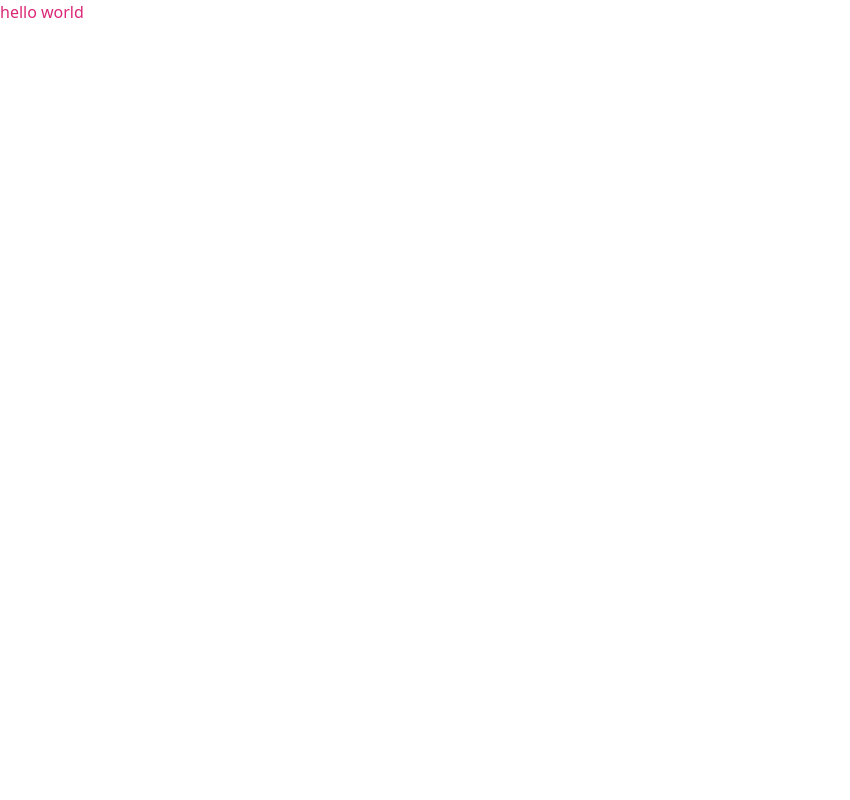
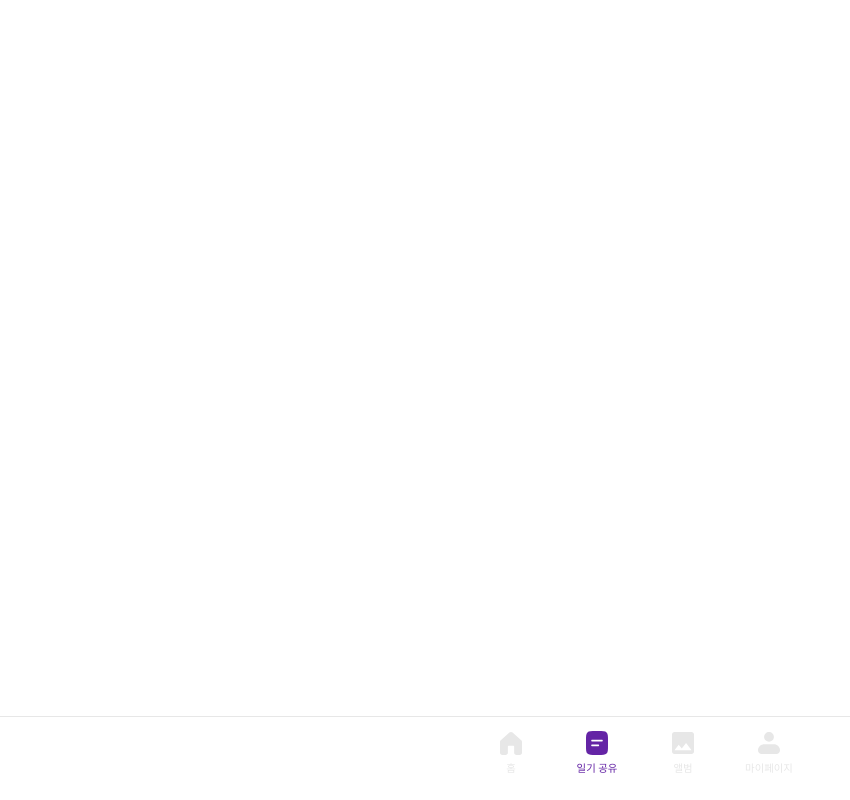
Before and after one commit to Canvas-Diary/Frontend, a React (Vite) app: page /explore in a window 1280 px wide. Shown: the whole page, without its empty margins (0-850 px from the left). Built offline with nearby package versions, Linux system fonts and the light colour scheme.

Commit message:
feat: router 생성, Layout 생성

```diff
--- a/src/App.tsx
+++ b/src/App.tsx
@@ -1,5 +1,9 @@
+import { RouterProvider } from "react-router-dom";
+import router from "./router/router";
+import GlobalFallback from "./components/layout/fallback/GlobalFallback";
+
 function App() {
-  return <p className="text-pink-600">hello world</p>;
+  return <RouterProvider router={router} fallbackElement={<GlobalFallback />} />;
 }
 
 export default App;
--- a/src/components/common/Navbar.tsx
+++ b/src/components/common/Navbar.tsx
@@ -6,7 +6,7 @@ import Who from "../../assets/svg/who.svg?react";
 
 const GNB = [
   { icon: <Home />, label: "홈", path: "/" },
-  { icon: <Sns />, label: "일기 공유", path: "/sns" },
+  { icon: <Sns />, label: "일기 공유", path: "/explore" },
   { icon: <Album />, label: "앨범", path: "/album" },
   { icon: <Who />, label: "마이페이지", path: "/mypage" },
 ];
--- /dev/null
+++ b/src/components/layout/Layout.tsx
@@ -0,0 +1,15 @@
+import { Outlet } from "react-router-dom";
+import Navbar from "../common/Navbar";
+
+const Layout = () => {
+  return (
+    <div className="flex h-screen w-screen flex-col">
+      <div className="flex-grow">
+        <Outlet />
+      </div>
+      <Navbar />
+    </div>
+  );
+};
+
+export default Layout;
--- /dev/null
+++ b/src/router/router.tsx
@@ -0,0 +1,81 @@
+import { lazy, Suspense } from "react";
+import { createBrowserRouter, RouteObject } from "react-router-dom";
+import GlobalFallback from "../components/layout/fallback/GlobalFallback";
+import PageFallback from "../components/layout/fallback/PageFallback";
+import Layout from "../components/layout/Layout";
+
+const HomePage = lazy(() => import("../pages/Home"));
+const ExplorePage = lazy(() => import("../pages/Explore"));
+const AlbumPage = lazy(() => import("../pages/Album"));
+const Mypage = lazy(() => import("../pages/Mypage"));
+const ErrorPage = lazy(() => import("../pages/error/Error"));
+const NotFoundErrorPage = lazy(() => import("../pages/error/NotFoundError"));
+
+const RoutePaths = {
+  home: "/",
+  explore: "/explore",
+  album: "/album",
+  mypage: "/mypage",
+};
+
+const routes: RouteObject[] = [
+  {
+    path: RoutePaths.home,
+    element: (
+      <Suspense fallback={<GlobalFallback />}>
+        <Layout />
+      </Suspense>
+    ),
+    errorElement: (
+      <Suspense fallback={<GlobalFallback />}>
+        <ErrorPage />
+      </Suspense>
+    ),
+    children: [
+      {
+        index: true,
+        element: (
+          <Suspense fallback={<PageFallback />}>
+            <HomePage />
+          </Suspense>
+        ),
+      },
+      {
+        path: RoutePaths.explore,
+        element: (
+          <Suspense fallback={<PageFallback />}>
+            <ExplorePage />
+          </Suspense>
+        ),
+      },
+      {
+        path: RoutePaths.album,
+        element: (
+          <Suspense fallback={<PageFallback />}>
+            <AlbumPage />
+          </Suspense>
+        ),
+      },
+      {
+        path: RoutePaths.mypage,
+        element: (
+          <Suspense fallback={<PageFallback />}>
+            <Mypage />
+          </Suspense>
+        ),
+      },
+    ],
+  },
+  {
+    path: "*",
+    element: (
+      <Suspense fallback={<GlobalFallback />}>
+        <NotFoundErrorPage />
+      </Suspense>
+    ),
+  },
+];
+
+const router = createBrowserRouter(routes);
+
+export default router;
```
